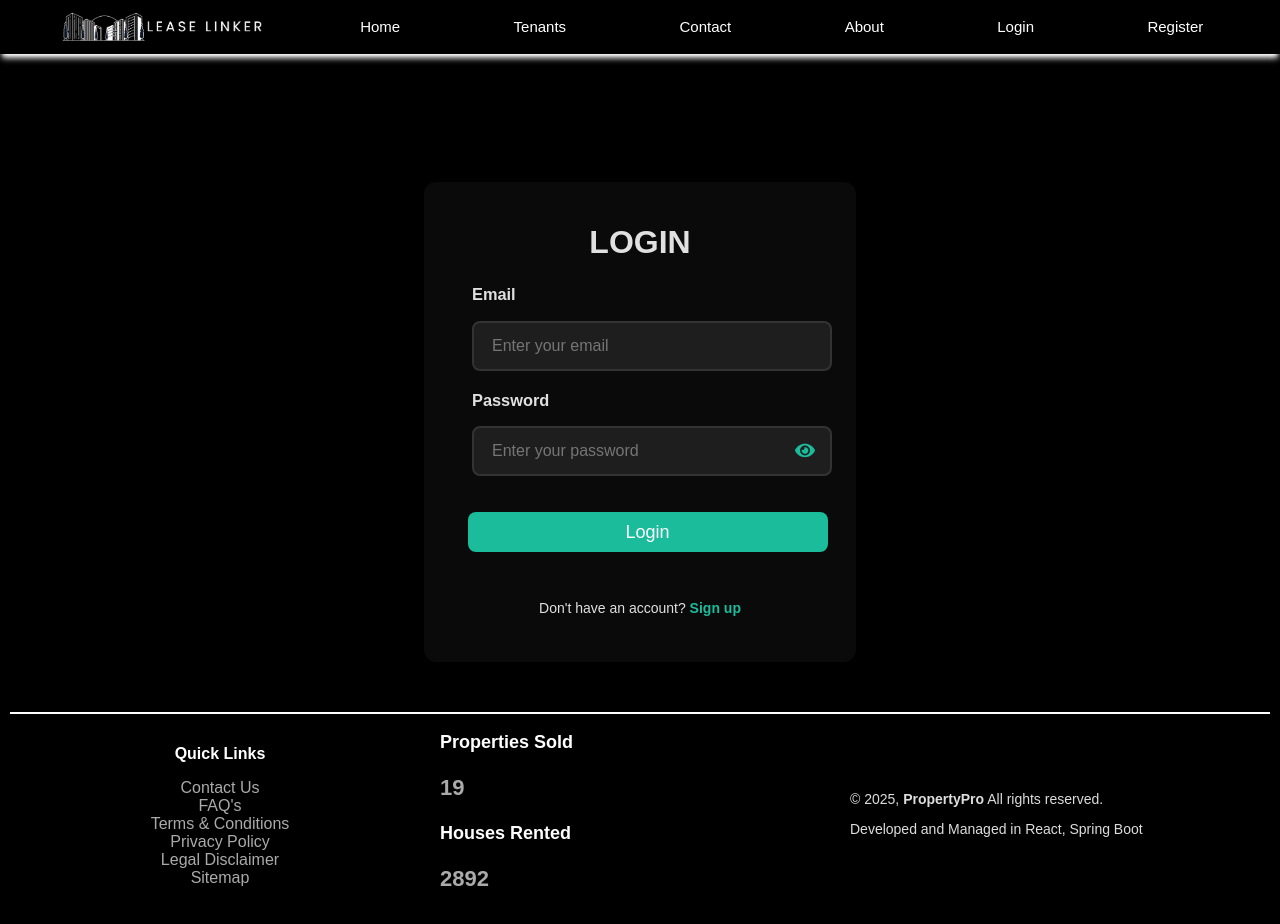
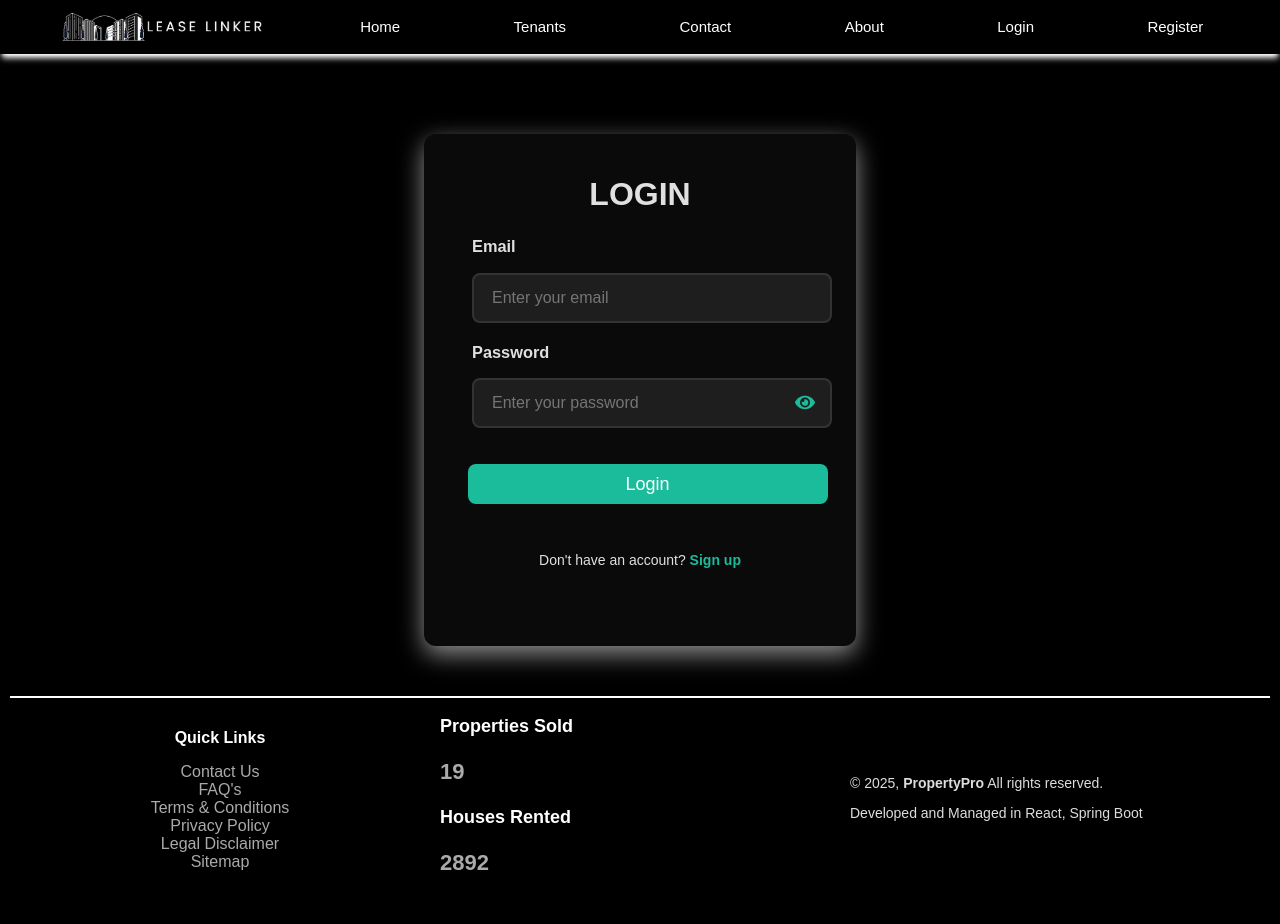
Before and after one commit to SAI30570SREERachapudi/Property-Management-System, a React (Vite) app in the folder client/: page /login in a window 1280 px wide. Built offline with nearby package versions, Linux system fonts and the light colour scheme.

Commit message:
Update LoginForm.css

```diff
--- a/client/src/css/LoginForm.css
+++ b/client/src/css/LoginForm.css
@@ -2,17 +2,16 @@
 .login-form {
   background: #0a0a0a; /* Very dark background */
   border-radius: 12px;
-  box-shadow: 0 8px 24px rgba(0, 0, 0, 0.6);
-  padding: 40px 50px;
+  box-shadow: 0 8px 24px rgba(243, 240, 240, 0.6);
   width: 100%;
   max-width: 400px;
   color: #e0e0e0;
   text-align: center;
   animation: fadeInUp 0.8s ease-out;
   margin: auto;
-  margin-top: 8rem;
-  height: 28rem;
+  margin-top: 5rem;
   padding: 1rem;
+  height: 30rem;
 }
 
 h2 {
```
